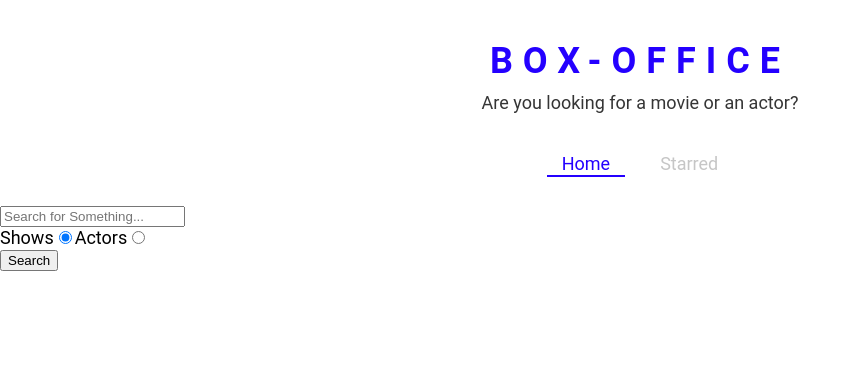
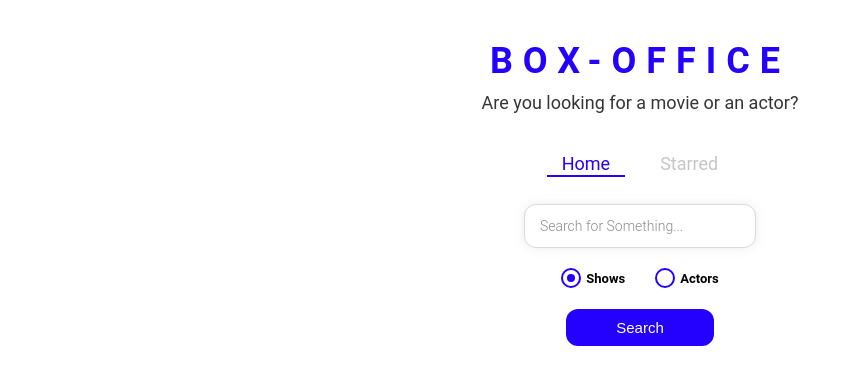
Before and after one commit to jackdaniels247/box-office, a React (Create React App) app: page /home in a window 1280 px wide. Shown: the top 384 px of the page, without its empty margins (0-861 px from the left). Built offline with nearby package versions, Linux system fonts and the light colour scheme; the HTML template or start-up script is replaced by a standard one.

Commit message:
styled the entire app

```diff
--- /dev/null
+++ b/src/components/CustomRadio.js
@@ -0,0 +1,66 @@
+import React from 'react'
+import styled from 'styled-components'
+
+const RadioWrapper = styled.label`
+  display: block;
+  position: relative;
+  padding-left: 25px;
+  cursor: pointer;
+  font-size: 13px;
+  user-select: none;
+  font-weight: 700;
+  line-height: 1.65;
+
+  input {
+    position: absolute;
+    opacity: 0;
+    cursor: pointer;
+  }
+
+  span {
+    position: absolute;
+    top: 0;
+    left: 0;
+    height: 16px;
+    width: 16px;
+    background-color: #fff;
+    border: 2px solid ${({ theme }) => theme.mainColors.blue};
+    border-radius: 50%;
+  }
+
+  input:checked ~ span {
+    background-color: #fff;
+    border: 2px solid ${({ theme }) => theme.mainColors.blue};
+  }
+
+  span:after {
+    content: '';
+    position: absolute;
+    display: none;
+  }
+
+  input:checked ~ span:after {
+    display: block;
+  }
+
+  span:after {
+    top: 4px;
+    left: 4px;
+    width: 8px;
+    height: 8px;
+    border-radius: 50%;
+    background: ${({ theme }) => theme.mainColors.blue};
+  }
+`;
+
+const CustomRadio = ({label,...restProps}) =>
+    (
+        <RadioWrapper htmlFor={restProps.id}>
+                    {label}
+                    <input  {...restProps} type="radio"  />
+                    <span />
+                </RadioWrapper>
+    )
+
+
+export default CustomRadio
--- a/src/pages/Home.js
+++ b/src/pages/Home.js
@@ -1,9 +1,11 @@
 import React,{useState} from 'react'
 import Actorgrid from '../components/Actors/Actorgrid';
+import CustomRadio from '../components/CustomRadio';
 import Mainpagelayout from '../components/Mainpagelayout'
 import Showgrid from '../components/Shows/Showgrid';
 import {apiGet} from '../misc/config';
 import { useLastQuery } from '../misc/CustomHooks';
+import { RadioInputsWrapper, SearchButtonWrapper, SearchInput } from './Home.styled';
 
 const Home = () => {
 
@@ -62,22 +64,35 @@
 
     return (
         <Mainpagelayout>
-            <input type='text' onChange={onInputChange} value={input} onKeyDown={onKeyDown} placeholder='Search for Something...' />
+            <SearchInput type='text' onChange={onInputChange} value={input} onKeyDown={onKeyDown} placeholder='Search for Something...' />
 
-            <div>
-                <label htmlFor="shows-search">
-                    Shows
-                    <input id="shows-search" type="radio" onChange={onRadioChange} value="shows" checked={isShowsSearch} />
-                </label>
+            <RadioInputsWrapper>
+                <div>
+                <CustomRadio
+                label='Shows'
+                id="shows-search"
+                onChange={onRadioChange}
+                value="shows"
+                checked={isShowsSearch}
+                />
+                </div>
 
-                <label htmlFor="actor-search">
-                    Actors
-                    <input id="actor-search" type="radio" onChange={onRadioChange} value="people" checked={!isShowsSearch} />
-                </label>
-            </div>
+                <div>
+                <CustomRadio
+                label='Actors'
+                id="actor-search"
+                onChange={onRadioChange}
+                value="people"
+                checked={!isShowsSearch}
+                />
+                </div>
 
+            </RadioInputsWrapper>
 
-            <input type='submit' value="Search" onClick={onSearch}  />
+            <SearchButtonWrapper>
+            <button type='submit'onClick={onSearch}>Search</button>
+            </SearchButtonWrapper>
+
 
             {renderResults()}
         </Mainpagelayout>
--- /dev/null
+++ b/src/pages/Home.styled.js
@@ -0,0 +1,49 @@
+import styled from 'styled-components'
+
+export const SearchInput = styled.input`
+  display: block;
+  font-family: 'Roboto', sans-serif;
+  width: 200px;
+  margin: auto;
+  outline: none;
+  padding: 13px 15px;
+  border: 1px solid #dbdbdb;
+  box-shadow: 0px 0px 10px 0px rgba(219, 219, 219, 0.5);
+  font-size: 14px;
+  border-radius: 12px;
+  color: #8d8d8d;
+
+  &::placeholder {
+    font-weight: 300;
+    color: #8d8d8d;
+  }
+`;
+
+export const RadioInputsWrapper = styled.div`
+  display: flex;
+  justify-content: center;
+  margin: 20px 0;
+
+  div {
+    margin: 0 15px;
+  }
+`;
+
+export const SearchButtonWrapper = styled.div`
+  text-align: center;
+  margin-bottom: 35px;
+
+  button {
+    color: #fff;
+    background-color: ${({ theme }) => theme.mainColors.blue};
+    margin: auto;
+    padding: 10px 50px;
+    font-size: 15px;
+    border: none;
+    outline: none;
+    border-radius: 12px;
+    &:hover {
+      cursor: pointer;
+    }
+  }
+`;
```
Also changed, not shown: 1 other file (tests, documents, lock files or other folders).
